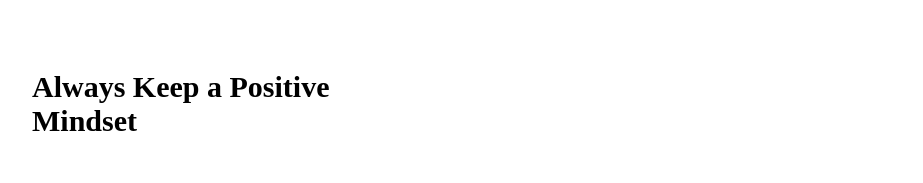
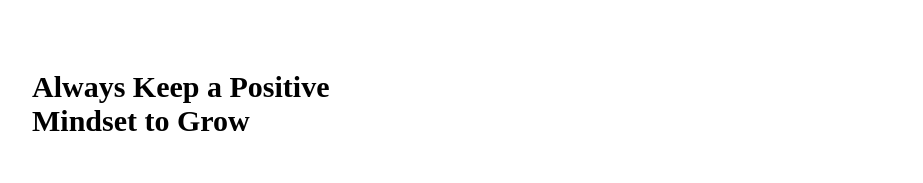
Before and after one commit to shafik-sajib/newyearnewme, a plain HTML site: page index.html in a window 1280 px wide. Shown: the part 1002-1185 px from the top of the page, without its empty margins (176-1099 px from the left). Drawn offline with Linux system fonts and the light colour scheme.

Commit message:
final update

```diff
--- a/index.html
+++ b/index.html
@@ -60,7 +60,7 @@
     </main>
     <footer>
         <section class="section3">
-            <h3 class="heading3">Always Keep a Positive Mindset</h3>
+            <h3 class="heading3">Always Keep a Positive Mindset to Grow</h3>
             <button class="footerbtn">Call Now</button>
         </section>
     </footer>
```
